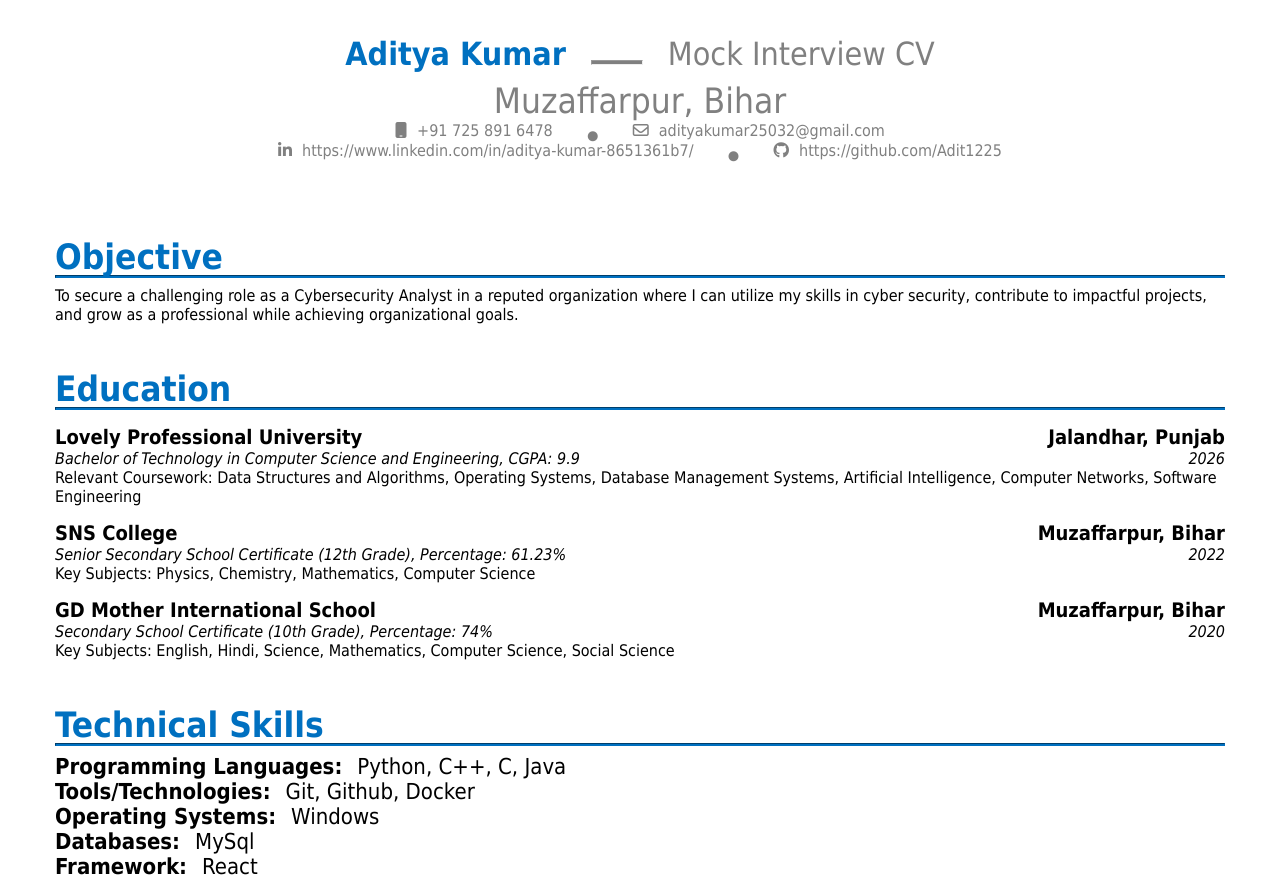
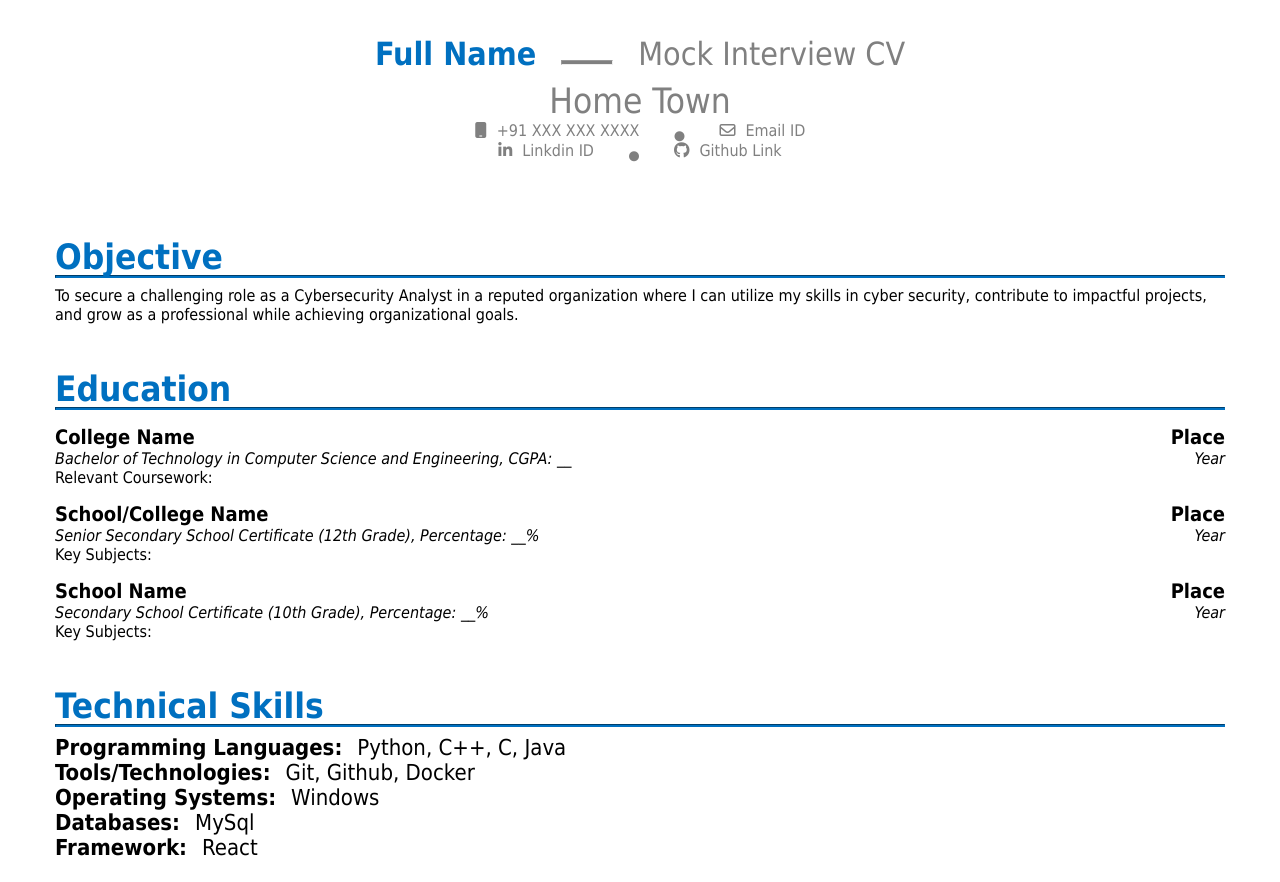
Before and after one commit to Aditya122221/CV, a plain HTML site: page CSE357/indes.html in a window 1280 px wide. Shown: the top 882 px of the page. Drawn offline with Linux system fonts and the light colour scheme.

Commit message:
Update resume templates with placeholder text for personal information and education details

```diff
--- a/CSE357/indes.html
+++ b/CSE357/indes.html
@@ -14,35 +14,35 @@
 <body>
     <div class="resume">
         <div class="head">
-            <div class="name">Aditya Kumar</div>
+            <div class="name">Full Name</div>
             <hr class="nameHR">
             <div class="mock">Mock Interview CV</div>
         </div>
         <div class="address">
-            <span>Muzaffarpur, Bihar</span>
+            <span>Home Town</span>
         </div>
         <div class="contact">
             <div class="perCon">
                 <div class="phone">
                     <i class="fa-solid fa-mobile" style="color: #808080;"></i>
-                    <span>+91 725 891 6478</span>
+                    <span>+91 XXX XXX XXXX</span>
                 </div>
                 <i class="fa-solid fa-circle" style="color: #808080;"></i>
                 <div class="phone">
                     <i class="fa-regular fa-envelope" style="color: #808080;"></i>
-                    <span>adityakumar25032@gmail.com</span>
+                    <span>Email ID</span>
                 </div>
             </div>
             <div class="perCon">
                 <div class="phone">
                     <i class="fa-brands fa-linkedin-in" style="color: #808080;"></i>
                     <a class="aa" target="_blank"
-                        href="https://www.linkedin.com/in/aditya-kumar-8651361b7/">https://www.linkedin.com/in/aditya-kumar-8651361b7/</a>
+                        href="#">Linkdin ID</a>
                 </div>
                 <i class="fa-solid fa-circle" style="color: #808080;"></i>
                 <div class="phone">
                     <i class="fa-brands fa-github" style="color: #808080;"></i>
-                    <a class="aa" target="_blank" href="https://github.com/Adit1225">https://github.com/Adit1225</a>
+                    <a class="aa" target="_blank" href="#">Github Link</a>
                 </div>
             </div>
         </div>
@@ -63,44 +63,43 @@
         <!-- Repeat this for multiple Education details -->
         <div class="eedd">
             <div class="uniNameAdd">
-                <div class="uniName">Lovely Professional University</div>
-                <div class="uniAdd">Jalandhar, Punjab</div>
+                <div class="uniName">College Name</div>
+                <div class="uniAdd">Place</div>
             </div>
             <div class="degYr">
-                <div class="deg">Bachelor of Technology in Computer Science and Engineering, CGPA: 9.9</div>
-                <div class="yr">2026</div>
+                <div class="deg">Bachelor of Technology in Computer Science and Engineering, CGPA: __</div>
+                <div class="yr">Year</div>
             </div>
             <div class="courses">
-                Relevant Coursework: Data Structures and Algorithms, Operating Systems, Database Management Systems,
-                Artificial Intelligence, Computer Networks, Software Engineering
+                Relevant Coursework:
             </div>
         </div>
 
         <div class="eedd">
             <div class="uniNameAdd">
-                <div class="uniName">SNS College</div>
-                <div class="uniAdd">Muzaffarpur, Bihar</div>
+                <div class="uniName">School/College Name</div>
+                <div class="uniAdd">Place</div>
             </div>
             <div class="degYr">
-                <div class="deg">Senior Secondary School Certificate (12th Grade), Percentage: 61.23%</div>
-                <div class="yr">2022</div>
+                <div class="deg">Senior Secondary School Certificate (12th Grade), Percentage: __%</div>
+                <div class="yr">Year</div>
             </div>
             <div class="courses">
-                Key Subjects: Physics, Chemistry, Mathematics, Computer Science
+                Key Subjects:
             </div>
         </div>
 
         <div class="eedd">
             <div class="uniNameAdd">
-                <div class="uniName">GD Mother International School</div>
-                <div class="uniAdd">Muzaffarpur, Bihar</div>
+                <div class="uniName">School Name</div>
+                <div class="uniAdd">Place</div>
             </div>
             <div class="degYr">
-                <div class="deg">Secondary School Certificate (10th Grade), Percentage: 74%</div>
-                <div class="yr">2020</div>
+                <div class="deg">Secondary School Certificate (10th Grade), Percentage: __%</div>
+                <div class="yr">Year</div>
             </div>
             <div class="courses">
-                Key Subjects: English, Hindi, Science, Mathematics, Computer Science, Social Science
+                Key Subjects:
             </div>
         </div>
     </div>
```
Also changed, not shown: CSE357/teacher.html (+21 -22 lines), SoftSkill/index.html (+17 -17 lines), index.html (+18 -18 lines).
